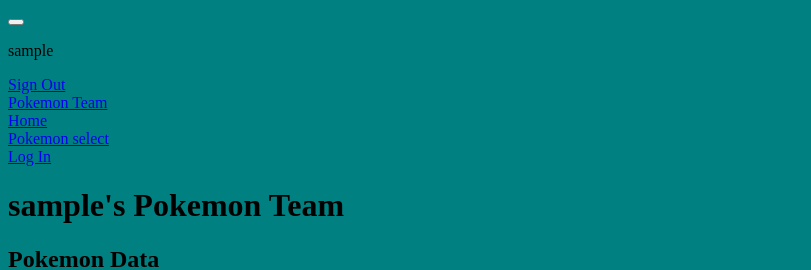
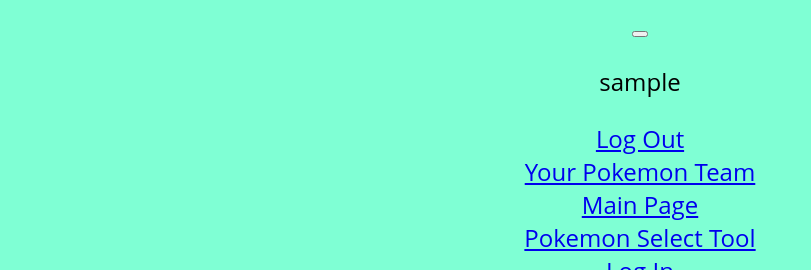
Before and after one commit to 9000HAL/v.3.HW_wk6.day3_akaFlaskDay7_PokeTeams_fresh.file, a Flask app: page /pokemon_team in a window 1280 px wide. Shown: the top 270 px of the page, without its empty margins (0-811 px from the left). Run offline with Flask 3, Linux system fonts and the light colour scheme; a user stored in the database is signed in; tables that the repository leaves empty hold one stand-in row (values such as "Sample post"); some libraries are stand-ins or nearby versions.

Commit message:
wrapping for final save---to submit HW current state+errors

```diff
--- a/app/blueprints/pokemon_catch/routes.py
+++ b/app/blueprints/pokemon_catch/routes.py
@@ -19,7 +19,7 @@ def catch_pokemon():
 
         team_count = PokemonTeam.query.filter_by(user_id=current_user.id).count()
         if team_count >= 5:
-            flash('Your team is already full! You cannot catch more Pokémon.')
+            flash('Your Pokemon Team is full! You cannot catch more Pokémon until you reduce your current team.')
             return redirect(url_for('pokemon_team.pokemon_team'))
 
         existing_pokemon = PokemonTeam.query.filter_by(name=pokemon_name).first()
@@ -29,7 +29,7 @@ def catch_pokemon():
             existing_pokemon.base_exp = pokemon_base_exp
             existing_pokemon.sprite = pokemon_sprite
             db.session.commit()
-            flash('Pokemon data updated')
+            flash('Pokemon team updated')
         else:
             pokemon_data = PokemonTeam(
                 name=pokemon_name,
@@ -40,6 +40,6 @@ def catch_pokemon():
             )
             db.session.add(pokemon_data)
             db.session.commit()
-            flash('Successfully added Pokemon to Team')
+            flash('Pokemon has been added to your Team')
 
     return redirect(url_for('pokemon_team.pokemon_team'))
--- a/app/blueprints/pokemon_release/routes.py
+++ b/app/blueprints/pokemon_release/routes.py
@@ -13,9 +13,9 @@ def pokemon_release(pokemon_id):
         db.session.delete(pokemon)
         db.session.commit()
 
-        flash(f"You've released {pokemon.name} back into the wild!")
+        flash(f"You have released {pokemon.name} from your Team!")
     else:
-        flash(f"You can't release a Pokemon you haven't caught!")
+        flash(f"You can't release a Pokemon you haven't caught yet!")
         render_template('pokemon_team.html')
 
     return redirect(url_for('pokemon_team.pokemon_team'))
--- a/app/blueprints/pokemon_select/routes.py
+++ b/app/blueprints/pokemon_select/routes.py
@@ -41,7 +41,7 @@ def pokemon_select():
 
             return render_template('pokemon_select.html', pokemon_data=pokemon_data, pokemon=pokemon, pokemon_ability=pokemon_ability, pokemon_base_exp=pokemon_base_exp, pokemon_sprites=pokemon_sprites, pokemon_hp=pokemon_hp, pokemon_defense=pokemon_defense, pokemon_attack=pokemon_attack, form=form )
         else:
-            flash('Invalid Pokemon')
+            flash('Pokemon not valid for this')
             return render_template('pokemon_select.html')
 
     return render_template('pokemon_select.html', form=form)
--- a/app/routes.py
+++ b/app/routes.py
@@ -1,4 +1,4 @@
-"""Routes for core Flask app.
+"""Routes for core Flask app ------> MOVED TO BLUEPRINTS **********************************************************************************************************
 
 
 from flask import request, render_template, redirect, url_for, flash
--- a/app/static/css/styles.css
+++ b/app/static/css/styles.css
@@ -1,5 +1,9 @@
 body {
-    background-color: teal;
+    background-color: aquamarine;
+    text-align: center;
+    font-family: 'Open Sans', sans-serif;
+    font-size: x-large;
+
 }
 
 #form-container {
--- a/app/templates/home.html
+++ b/app/templates/home.html
@@ -20,7 +20,7 @@
     <link rel="icon" type="image/png" sizes="16x16" href="static/images/favicon-16x16.png" />
     <link rel="manifest" href="static/images/site.webmanifest" />
     {% block title %}
-    <title>Home</title>
+    <title>Main Page</title>
     {% endblock %}
   </head>
   <body class="background">
@@ -43,22 +43,19 @@
             <div class="nav-item active">
               <p>{{current_user.username}}</p>
               <a class="nav-link" href="{{url_for('auth.signout')}}"
-                >Sign Out <span class="sr-only"></span
+                >Log Out <span class="sr-only"></span
               ></a>
             </div>
             <div class="nav-item active">
-              <a class="nav-link" href="{{ url_for('pokemon_team.pokemon_team') }}">Pokemon Team</a>
+              <a class="nav-link" href="{{ url_for('pokemon_team.pokemon_team') }}">Your Pokemon Team</a>
             </div>
             {%endif%}
             <div class="nav-item active">
-              <a class="nav-link" href="{{url_for('home.home')}}"
-                >Home <span class="sr-only"></span
-              ></a>
+              <a class="nav-link" href="{{url_for('home.home')}}">Main Page<span class="sr-only"></span></a>
             </div>
             <div class="nav-item">
               <a class="nav-link" href="{{url_for('pokemon_select.pokemon_select')}}"
-                >Pokemon select</a
-              >
+                >Pokemon Select Tool</a>
             </div>
             <div class="nav-item">
               <a class="nav-link" href="{{url_for('auth.login')}}">Log In</a>
@@ -82,11 +79,11 @@
     <div class="container">
       {% block content %}
       <div>
-        <h1>Welcome to Pokemon Card Select!</h1>
+        <h1>***** Welcome to Pokemon Card Select ******</h1>
         <br />
         <p>
-          Go to the main page and type in a pokemon to see pokemon ability, base
-          exp, and a sprite image
+          Go to Main Page -> Type in a Pokemon to see -> Pokemon Ability, Base
+          Exp, and a Sprite Image!
         </p>
       </div>
       {% endblock %}
--- a/app/templates/pokemon_select.html
+++ b/app/templates/pokemon_select.html
@@ -5,7 +5,7 @@
 {% endblock %}
 
 {% block content %}
-<h2>Select your Pokemon!</h2>
+<h2>Pick A Pokemon!</h2>
 <div class="container w25">
 <form action ="" method = "POST">
   {{form.hiddentag}}
@@ -29,11 +29,11 @@
         <div class="container-inner">
           <div class="card card-pokemon card-fire">
               <div class="card-block">
-                  <div class="card-subtitle text-xs-right"> - <strong>HP:{{pokemon_hp}}</strong></div>
+                  <div class="card-subtitle text-xs-right"><strong>HP:{{pokemon_hp}}</strong></div>
               </div>
               <img src="{{pokemon_sprites}}" alt="{{pokemon}} sprite" alt="{{pokemon}} image">
               <div class="card-block">
-                  <h4 class="card-title">{{pokemon_name}}<small>Base EXP-{{pokemon_base_exp}}    Attack- {{pokemon_attack}}    Defense-{{pokemon_defense}}</small></h4>
+                  <h4 class="card-title">{{pokemon_name}}<small>Base EXP: {{pokemon_base_exp}}    Attack: {{pokemon_attack}}    Defense: {{pokemon_defense}}</small></h4>
                   <p class="card-text"><strong>Pokemon Ability: {{pokemon_ability}}</strong></p>
                   <form method="POST" action="{{ url_for('pokemon_catch.catch_pokemon') }}">
                     <input type="hidden" name="pokemon_name" value="{{ pokemon }}">
--- a/app/templates/pokemon_team.html
+++ b/app/templates/pokemon_team.html
@@ -11,12 +11,10 @@
     <table class="table mx-auto">
         <thead>
             <tr>
+                <th>Sprite</th>
                 <th>Name</th>
                 <th>Ability</th>
-                <th>Base Experience</th>
-                <th>Sprite</th>
-                <th>Action</th>
-            </tr>
+                <th>Base Exp</th
         </thead>
         <tbody>
             {% for pokemon in pokemon_data %}
--- a/app/templates/signup.html
+++ b/app/templates/signup.html
@@ -2,13 +2,13 @@
 {%extends 'home.html'%}
 
 {%block title %}
-    <title>Sign up Page</title>
+    <title>Sign Up Page</title>
 {%endblock %}
 
 {%block content %}
 
     <div class="container">
-        <h1> Fill out the form to register your account!</h1>
+        <h1>Fill out the form to register your account!</h1>
         <form method = 'post'>
             {{form.hidden_tag()}}
             <div class = 'form-group'>
```
